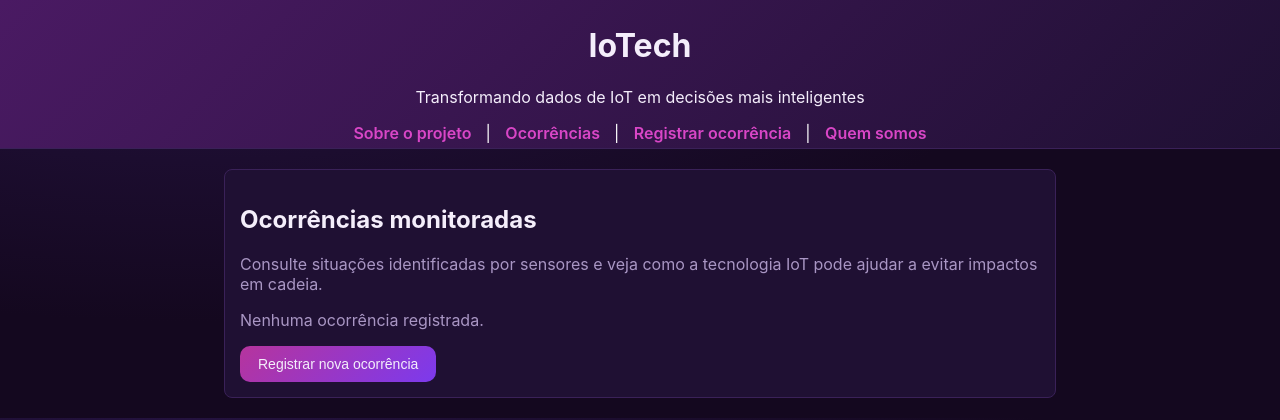
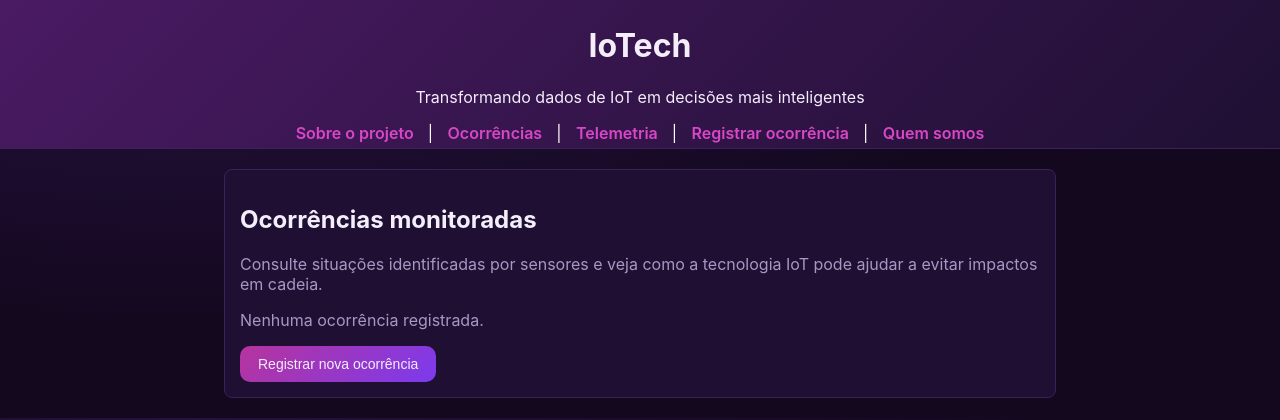
Before and after one commit to leticiasiqueira-dev/projetos2_2026, a Django app: page /forum/ in a window 1280 px wide. Shown: the top 420 px of the page. Run offline with Django 5.2, Linux system fonts and the light colour scheme; data that the repository does not hold is empty.

Commit message:
Adciona link para telemetria no menu principal.

```diff
--- a/forum/templates/forum/base.html
+++ b/forum/templates/forum/base.html
@@ -34,6 +34,12 @@
 
             |
 
+            <a href="{% url 'telemetria:lista' %}">
+                Telemetria
+            </a>
+
+            |
+
             <a href="{% url 'forum:inserir_pergunta' %}">
                 Registrar ocorrência
             </a>
```
